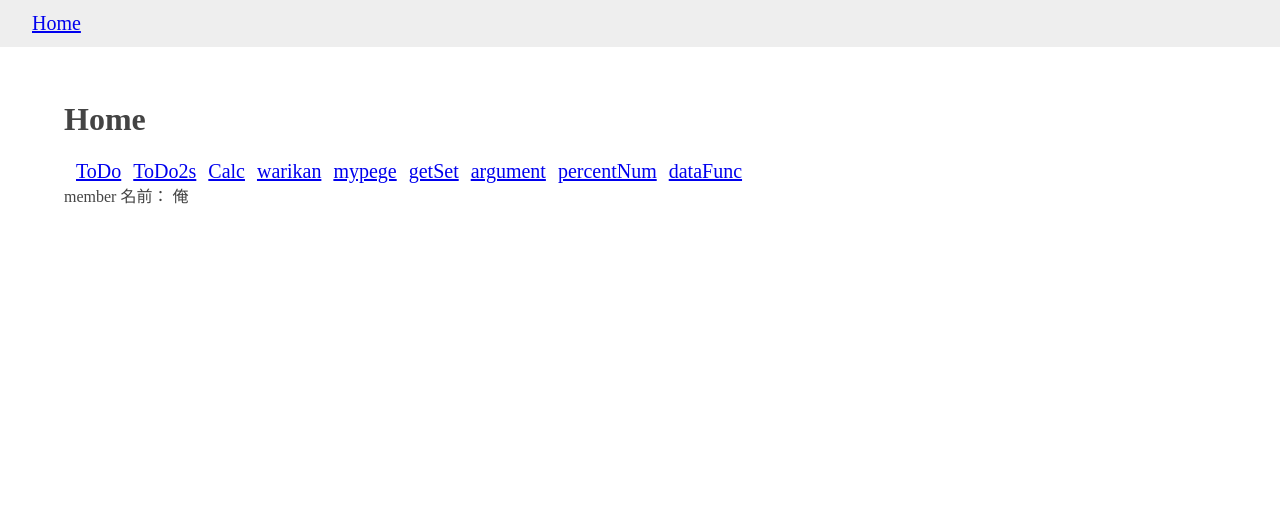
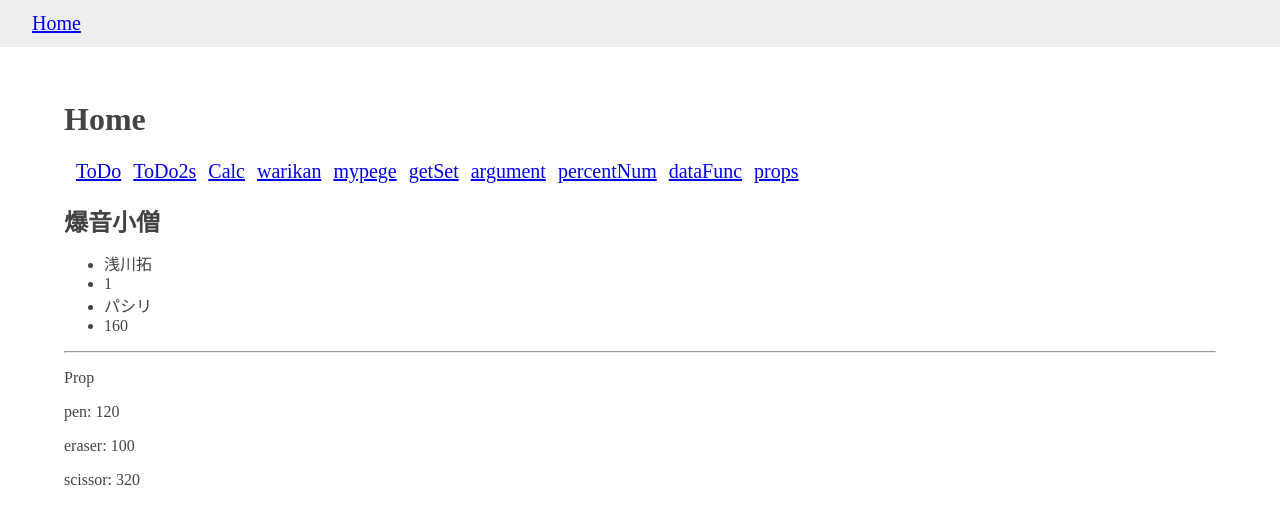
Before and after one commit to BoxPistols/hello-nuxt, a Nuxt app: page / in a window 1280 px wide. Shown: the top 524 px of the page. Built offline with nearby package versions, Linux system fonts and the light colour scheme.

Commit message:
stationary props my test
/

multi

```diff
--- a/components/member.vue
+++ b/components/member.vue
@@ -1,17 +1,25 @@
 <template>
-  <div id="">
-    member
-    名前：
-    {{ data.name }}
-  </div>
+<div id="">
+  <h2>{{ teamName }}</h2>
+  <ul>
+    <li>{{ data.name }}</li>
+    <li>{{ data.id }}</li>
+    <li>{{ data.position }}</li>
+    <li>{{ data.height }}</li>
+  </ul>
+</div>
 </template>
 <script>
 export default {
   name: "",
   props: {
-    data: Object
+    data: Object,
+    teamName: String,
   }
 }
 </script>
-<style lang="scss" scoped>
+<style lang="sass" scoped>
+  h2
+    margin: 28px 0 0 0
+    line-height: 1
 </style>
--- /dev/null
+++ b/components/props.vue
@@ -0,0 +1,21 @@
+<template>
+  <div id="">
+    <p>Prop</p>
+    <p>pen: {{ price.pen }}</p>
+    <p>eraser: {{ price.eraser }}</p>
+    <p>scissor: {{ price.scissor }}</p>
+  </div>
+</template>
+<script>
+export default {
+  name: "",
+  props: {
+    price: Object
+  },
+  data: () => ({
+
+  })
+}
+</script>
+<style lang="scss" scoped>
+</style>
--- a/pages/index.vue
+++ b/pages/index.vue
@@ -11,25 +11,40 @@
     <nuxt-link to="/UdyNN/argument">argument</nuxt-link>
     <nuxt-link to="/percentNum">percentNum</nuxt-link>
     <nuxt-link to="/dataFunc">dataFunc</nuxt-link>
+    <nuxt-link to="/props">props</nuxt-link>
   </div>
 
-  <Member :data="member"/>
+  <Member :data="member" :teamName="teamName"/>
+  <hr>
+  <Props :price="stationary" />
+
 </div>
 </template>
 
 
 <script>
 import Member from '~/components/member.vue'
+import Props from '~/components/props.vue'
 
 export default {
   name: "",
   components: {
-    Member
+    Member,
+    Props
   },
   data: () => ({
-    member:{
-      name: "俺"
+    teamName: "爆音小僧",
+    member: {
+      name: "浅川拓",
+      id: 1,
+      position: "パシリ",
+      height: 160
     },
+    stationary: {
+      pen: 120,
+      eraser: 100,
+      scissor: 320,
+    }
   })
 }
 </script>
```
